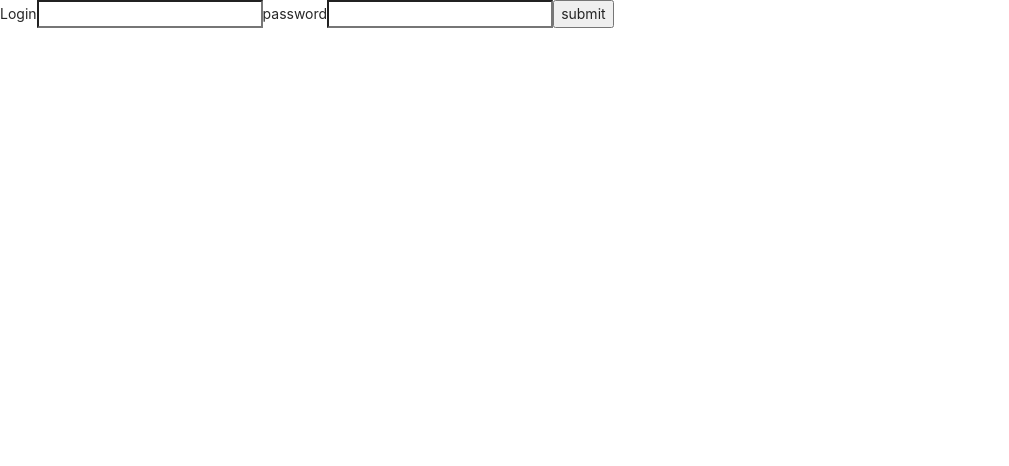
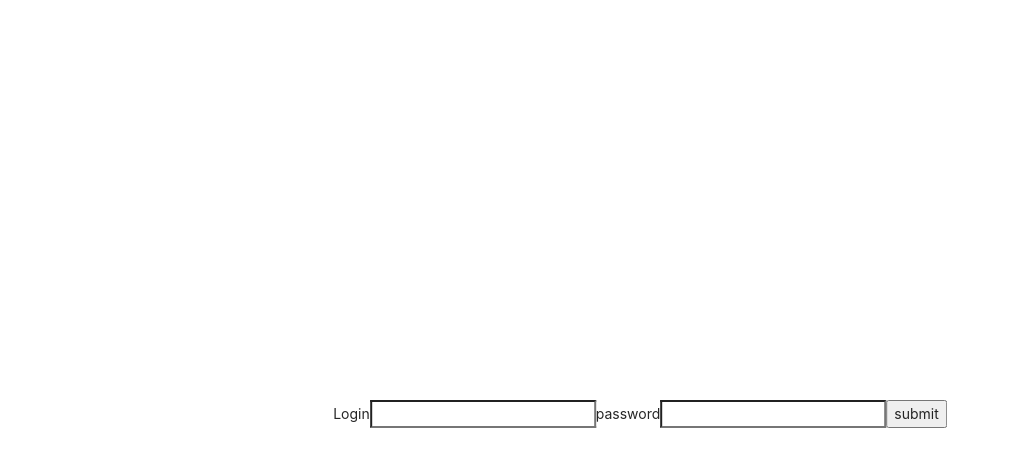
Before and after one commit to aalexxandr/dictionary, a React (Create React App) app in the folder frontend/: page / in a window 1280 px wide. Shown: the top 466 px of the page, without its empty margins (0-1009 px from the left). Built offline with nearby package versions, Linux system fonts and the light colour scheme; what axios-rate-limit would draw is missing.

Commit message:
feature/appRouter sass module has been installed. CenterWrapper component has been developed and integrated on SignIn page

```diff
--- a/frontend/package.json
+++ b/frontend/package.json
@@ -26,6 +26,7 @@
     "redux-devtools-extension": "^2.13.9",
     "redux-saga": "^1.1.3",
     "redux-thunk": "^2.4.1",
+    "sass": "^1.49.9",
     "typescript": "^4.1.2",
     "web-vitals": "^1.0.1"
   },
--- a/frontend/src/components/SignIn/index.tsx
+++ b/frontend/src/components/SignIn/index.tsx
@@ -1,8 +1,9 @@
 import {FC} from "react";
 import {useDispatch} from "react-redux";
 import {useForm} from "react-hook-form";
+import {ISignInPayload} from "../../types/sign";
+import CenterWrapper from "../generic/CenterWrapper";
 import {signInCreator} from "../../redux/reducers/sign";
-import {ISignInPayload} from "../../types/sign";
 
 const SignIn:FC = () => {
     const dispatch = useDispatch()
@@ -14,6 +15,7 @@ const SignIn:FC = () => {
     }
 
     return (
+        <CenterWrapper>
             <form action="" onSubmit={handleSubmit(login)}>
                 <label htmlFor="identifier">Login</label>
                 <input type="text" id="identifier" {...register('identifier')}/>
@@ -23,6 +25,7 @@ const SignIn:FC = () => {
 
                 <button>submit</button>
             </form>
+        </CenterWrapper>
     )
 }
 
--- /dev/null
+++ b/frontend/src/components/generic/CenterWrapper/index.tsx
@@ -0,0 +1,13 @@
+import {FC} from "react";
+import {Row, } from "antd";
+import style from "./style.module.scss";
+
+const CenterWrapper:FC = ({children}) => {
+    return (
+        <Row justify="center" align="middle" className={style.wrapper}>
+            {children}
+        </Row>
+    )
+}
+
+export default CenterWrapper
--- /dev/null
+++ b/frontend/src/components/generic/CenterWrapper/style.module.scss
@@ -0,0 +1,6 @@
+.wrapper{
+  position: absolute;
+  top: 50%;
+  left: 50%;
+  transform: translate(-50%);
+}
```
Also changed, not shown: 1 other file (tests, documents, lock files or other folders). Lines whose indentation alone changed are shown as unchanged.
